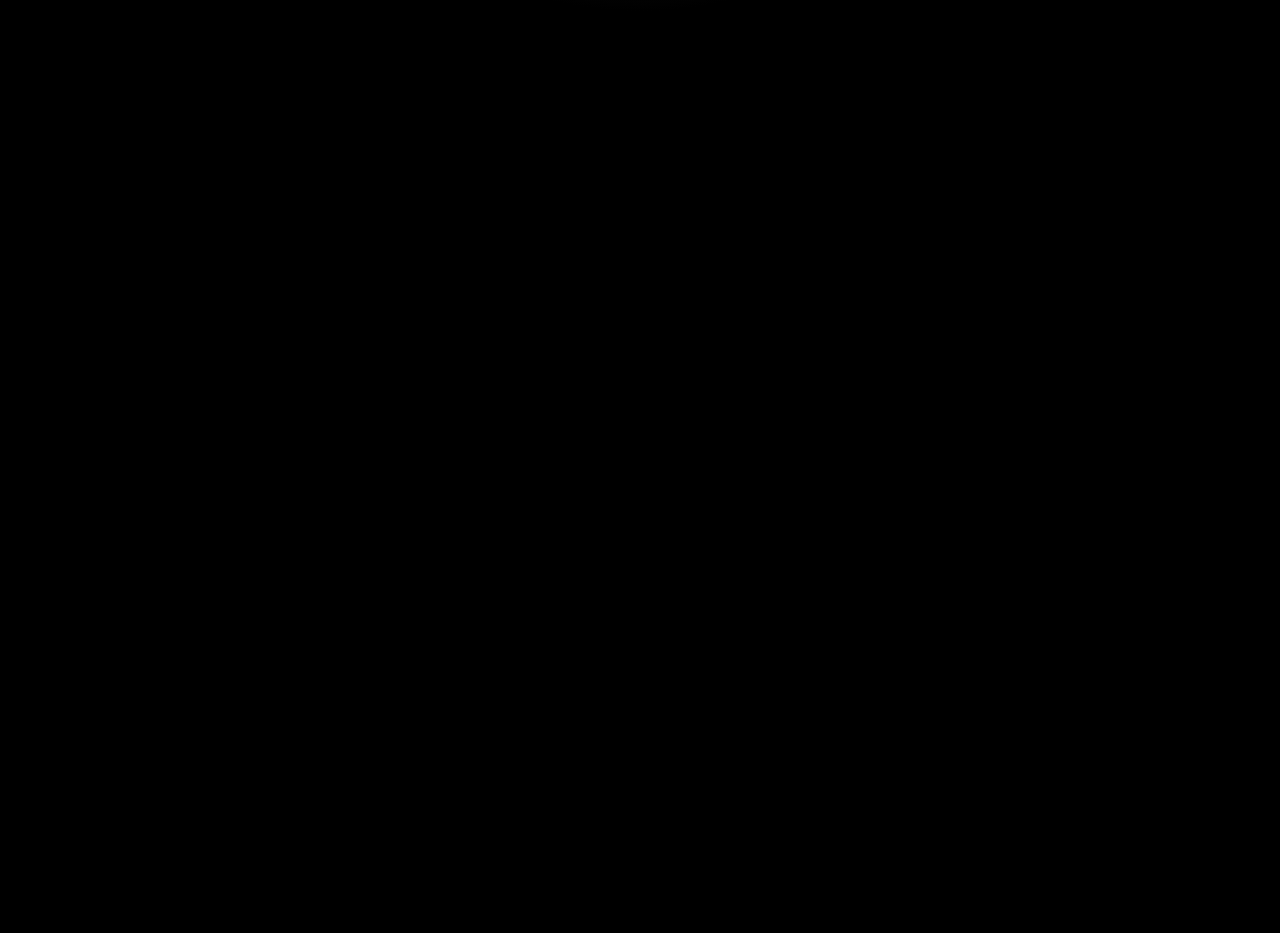
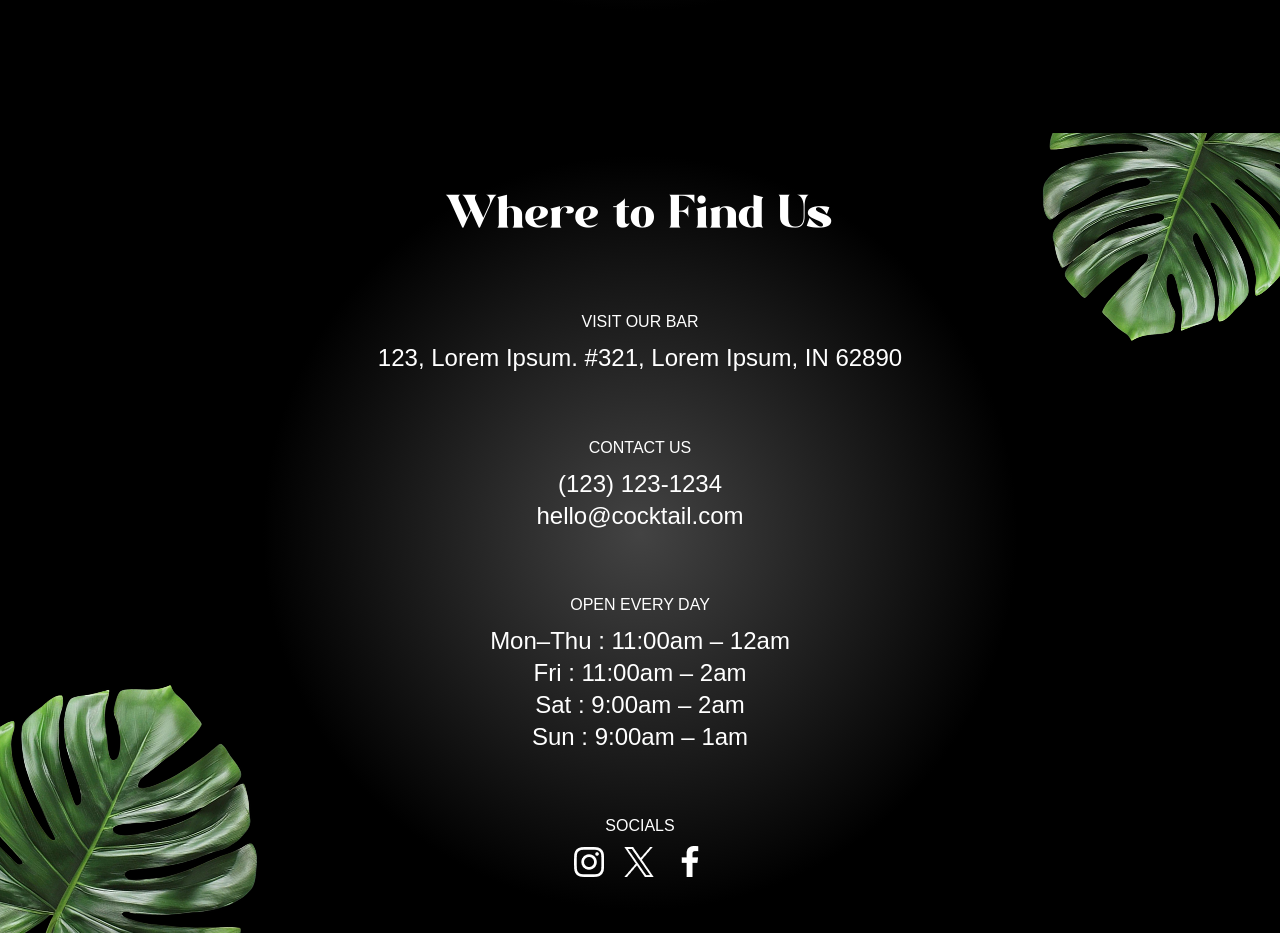
Before and after one commit to Rafifdev/gsap_cocktails, a React (Vite) app: page / in a window 1280 px wide. Shown: the part 5100-6033 px from the top of the page. Before the commit the page ends 5953 px from the top, so only its background shows below. Built offline with nearby package versions, Linux system fonts and the light colour scheme; no server answers; a web font is replaced by a local one.

Commit message:
add : Contact section

```diff
--- a/src/App.tsx
+++ b/src/App.tsx
@@ -8,6 +8,7 @@
 import About from "./components/About";
 import Art from "./components/Art";
 import Menu from "./components/Menu";
+import Contact from "./components/Contact";
 
 gsap.registerPlugin(ScrollTrigger, SplitText);
 
@@ -20,7 +21,7 @@
       <About />
       <Art />
       <Menu />
-      <div className="min-h-screen"></div>
+      <Contact />
     </main>
   );
 };
--- /dev/null
+++ b/src/components/Contact.tsx
@@ -0,0 +1,93 @@
+import { useGSAP } from "@gsap/react";
+import { openingHours, socials } from "../../constants";
+import gsap, { SplitText } from "gsap/all";
+
+const Contact = () => {
+  useGSAP(() => {
+    const titleSplit = SplitText.create("#contact h2", { type: "words" });
+
+    const timeline = gsap.timeline({
+      scrollTrigger: {
+        trigger: "#contact",
+        start: "top center",
+      },
+      ease: "power1.inOut",
+    });
+
+    timeline
+      .from(titleSplit.words, {
+        opacity: 0,
+        yPercent: 100,
+        stagger: 0.02,
+      })
+      .from("#contact h3, #contact p", {
+        opacity: 0,
+        yPercent: 100,
+        stagger: 0.02,
+      })
+      .to('#f-right-leaf', {
+        y : -50,
+        duration: 1,
+        ease: "power1.inOut",
+      })
+      .to('#f-left-leaf', {
+        y : 50,
+        duration: 1,
+        ease: "power1.inOut",
+      }, '<')
+  });
+  return (
+    <footer id="contact">
+      <img
+        src="/images/footer-right-leaf.png"
+        alt="right-leaf"
+        id="f-right-leaf"
+      />
+      <img
+        src="/images/footer-left-leaf.png"
+        alt="left-leaf"
+        id="f-left-leaf"
+      />
+
+      <div className="content">
+        <h2>Where to Find Us</h2>
+        <div>
+          <h3>Visit Our Bar</h3>
+          <p>123, Lorem Ipsum. #321, Lorem Ipsum, IN 62890</p>
+        </div>
+        <div>
+          <h3>Contact Us</h3>
+          <p>(123) 123-1234</p>
+          <p>hello@cocktail.com</p>
+        </div>
+        <div>
+          <h3>Open Every Day</h3>
+          {openingHours.map((time) => (
+            <p key={time.day}>
+              {time.day} : {time.time}
+            </p>
+          ))}
+        </div>
+
+        <div>
+          <h3>Socials</h3>
+          <div className="flex-center gap-5">
+            {socials.map((social) => (
+              <a
+                key={social.name}
+                href={social.url}
+                target="_blank"
+                rel="noopener noreferrer"
+                aria-label={social.name}
+              >
+                <img src={social.icon} alt={social.name} />
+              </a>
+            ))}
+          </div>
+        </div>
+      </div>
+    </footer>
+  );
+};
+
+export default Contact;
```
